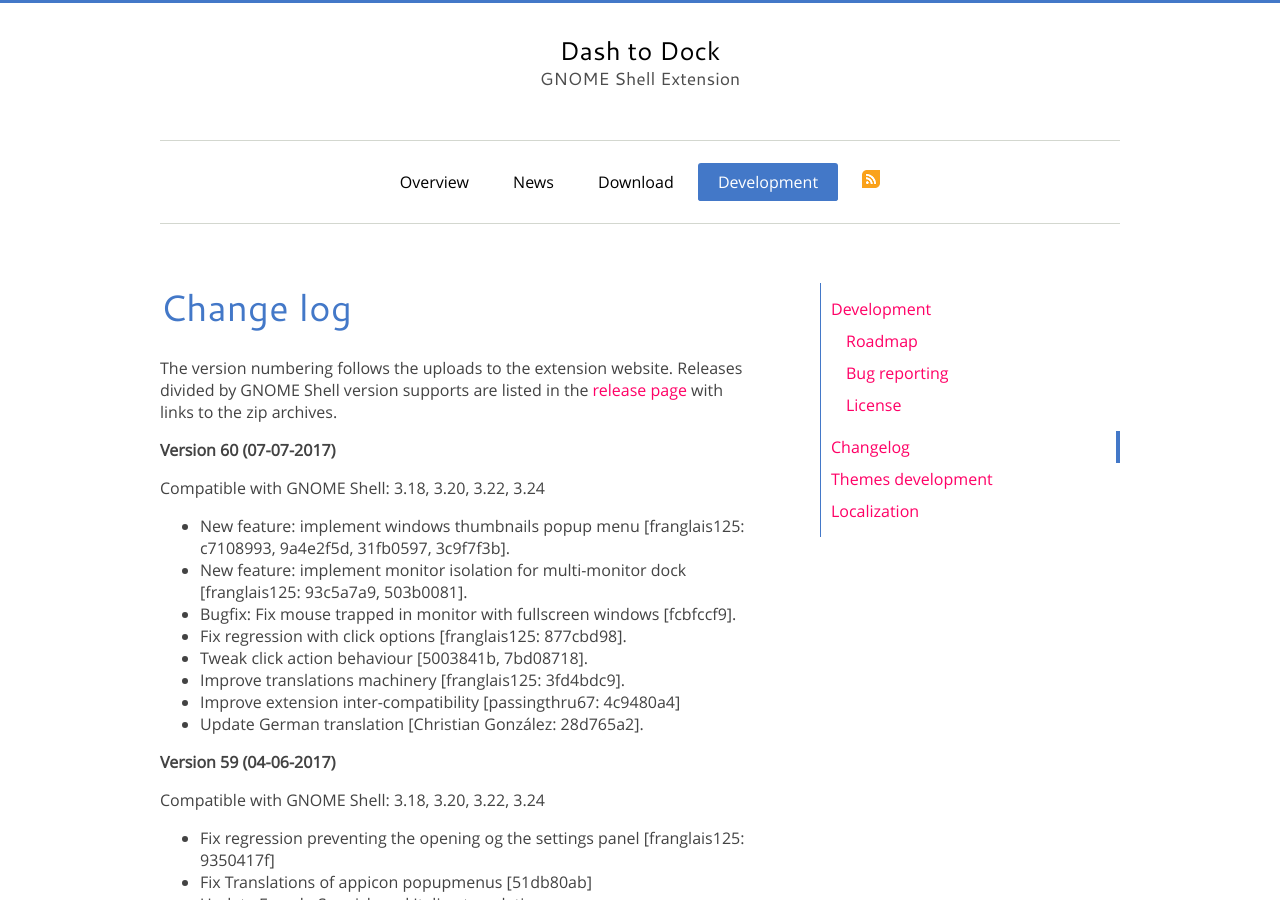
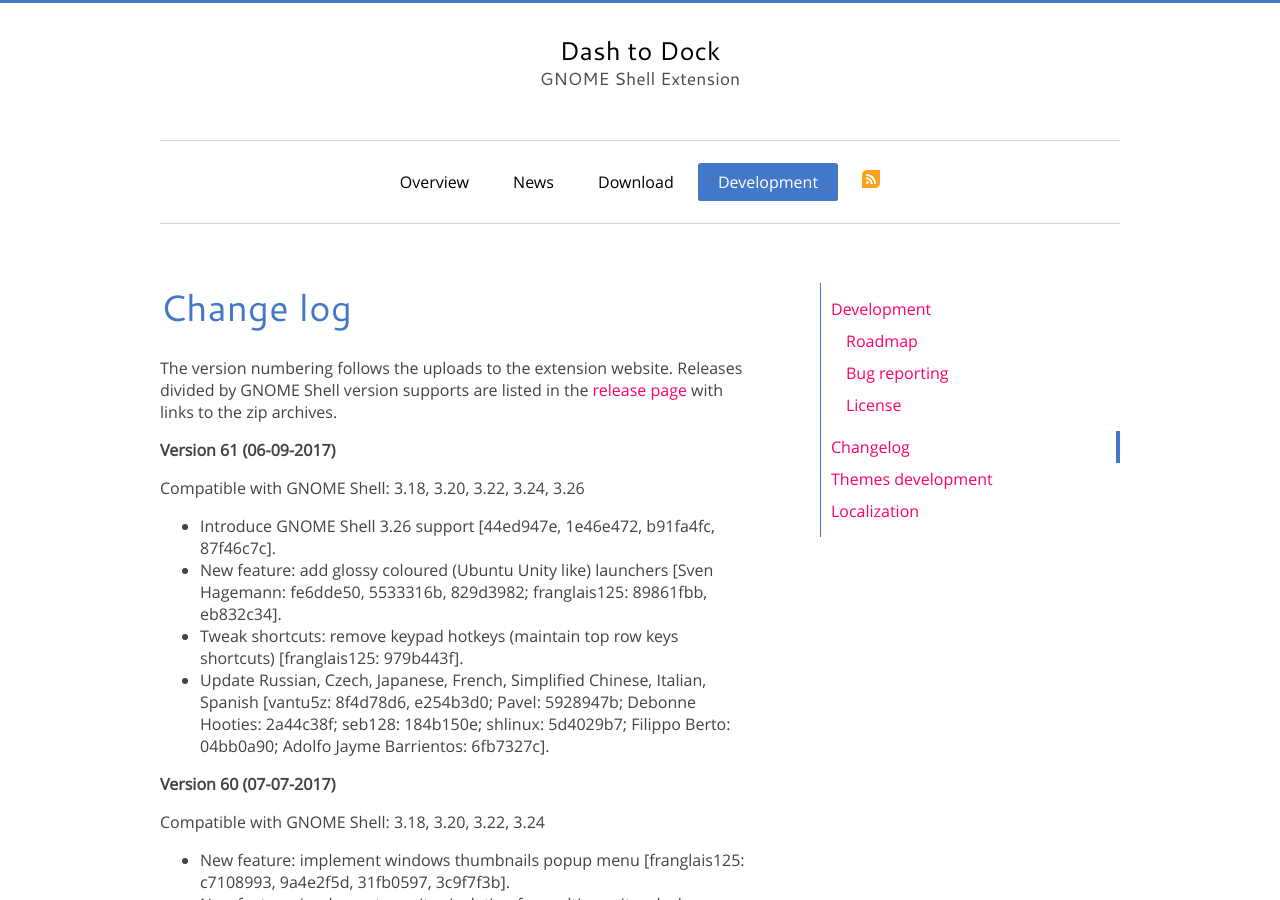
Before and after one commit to micheleg/dash-to-dock, a Jekyll site: the page built from changelog.html, in a window 1280 px wide and 900 px high. Built offline with Jekyll 4.4.1, drawn with Linux system fonts in a browser that asks for light colours.

Commit message:
Add version 61: release post and changelog.

```diff
--- a/_data/releases.yml
+++ b/_data/releases.yml
@@ -1,3 +1,13 @@
+- version: 61
+  date: 06-09-2017
+  shell_version: ["3.18", "3.20", "3.22", "3.24", "3.26"]
+  notes:
+    - "Introduce GNOME Shell 3.26 support [44ed947e, 1e46e472, b91fa4fc, 87f46c7c]."
+    - "New feature: add glossy coloured (Ubuntu Unity like) launchers [Sven Hagemann: fe6dde50, 5533316b, 829d3982; franglais125: 89861fbb, eb832c34]."
+    - "Tweak shortcuts: remove keypad hotkeys (maintain top row keys shortcuts) [franglais125: 979b443f]."
+    - "Update Russian, Czech, Japanese, French, Simplified Chinese, Italian, Spanish [vantu5z: 8f4d78d6, e254b3d0; Pavel: 5928947b; Debonne Hooties: 2a44c38f; seb128: 184b150e; shlinux: 5d4029b7; Filippo Berto: 04bb0a90; Adolfo Jayme Barrientos: 6fb7327c]."
+  zip_url: https://extensions.gnome.org/review/download/7315.shell-extension.zip
+
 - version: 60
   date: 07-07-2017
   shell_version: ["3.18", "3.20", "3.22", "3.24"]
--- a/releases.md
+++ b/releases.md
@@ -4,7 +4,7 @@
 description: 'Download all released versions of Dash to Dock, a GNOME Shell extension.'
 section: download
 order: 2
-shell_versions: ["3.24", "3.22", "3.20", "3.18", "3.16", "3.14", "3.12", "3.10", "3.8", "3.6", "3.4", "3.2"]
+shell_versions: ["3.26", "3.24", "3.22", "3.20", "3.18", "3.16", "3.14", "3.12", "3.10", "3.8", "3.6", "3.4", "3.2"]
 ---
 
 ## Releases
```
Also changed, not shown: _posts/2017-09-06-new-release-v61-gnome-3.26.md (added, +46 -0 lines), media/dash-to-dock-in-ubuntu.jpg (added), media/v61-unity-style.jpg (added).
